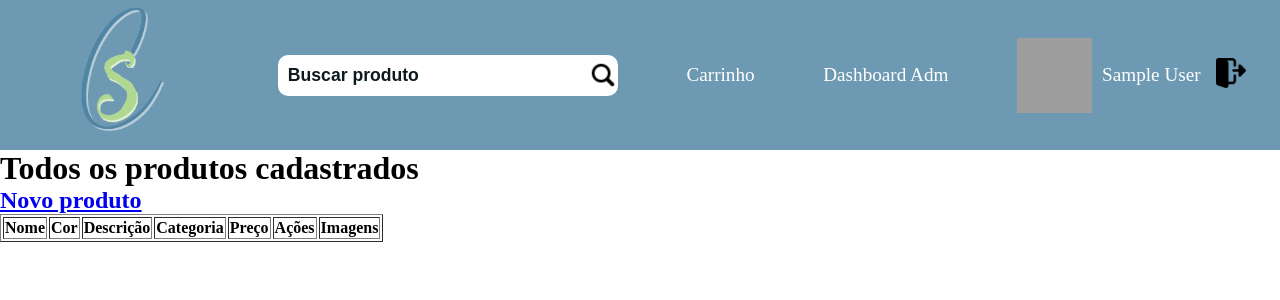
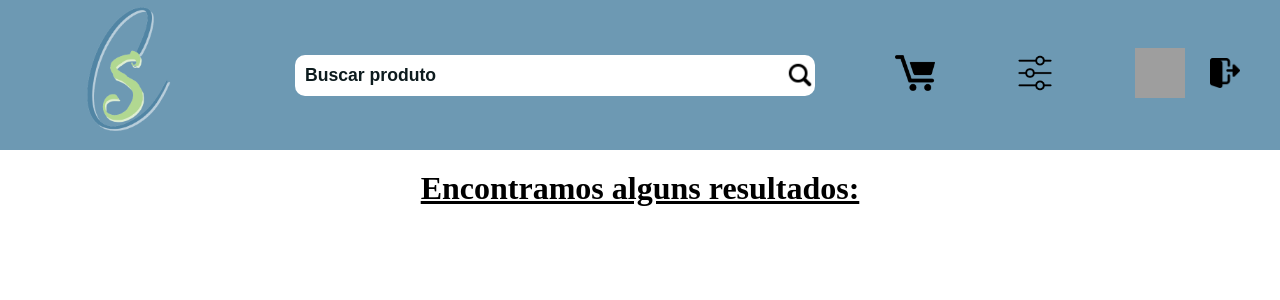
Before and after one commit to CorreaJo/projeto-final-pw2, a PHP site: page /funcionario/produto/buscaProduto.php?busca=1 in a window 1280 px wide. Shown: the top 300 px of the page. Run offline with PHP 8.4, Linux system fonts and the light colour scheme; the visitor is signed in with stand-in values (Sample User, id 1); tables that the repository leaves empty hold one stand-in row (values such as "Sample post"); lists and menus that the app fills with data are empty; grey boxes are pictures that could not be loaded.

Commit message:
Mudanças no css, adição de novos campos do produto

```diff
--- a/components/cabecalho.php
+++ b/components/cabecalho.php
@@ -15,26 +15,22 @@
                 <button><img src="../../../public/imagens/lupa.png" class="lupa" alt=""></button>
             </form>
 
-            <a class="link" href="../../../views/carrinho/carrinho.php">Carrinho</a>
+            <a class="link" href="../../../views/carrinho/carrinho.php"><img class="icone" src="../../../public/imagens/carrinhos-de-compras.png" alt=""></a>
 
             <?php
                 session_start();
                 if(isset($_SESSION["cargo"])){
                     if($_SESSION["cargo"] == "administrador"){
                         ?>
-                            <a class="link" href="../../../views/admin/">Dashboard Adm</a>
+                            <a class="link" href="../../../views/admin/"><img class="icone" src="../../../public/imagens/ajuste-de-contraste.png" alt=""></a>
                         <?php
                     } else if($_SESSION["cargo"] == "gerente") {
                         ?>
-                            <a class="link" href="../../../views/gerente/">Dashboard Gerente</a>
+                            <a class="link" href="../../../views/gerente/"><img class="icone" src="../../../public/imagens/ajuste-de-contraste.png" alt=""></a>
                         <?php
                     } else if($_SESSION["cargo"] == "funcionario"){
                         ?>
-                            <a class="link" href="../../../views/funcionario/">Dashboard Func</a>
-                        <?php
-                    } else if($_SESSION["cargo"] == "cliente"){
-                        ?>
-                            <a class="link" href="../../../views/funcionario/produto/produto.php">Ver Produtos</a>
+                            <a class="link" href="../../../views/funcionario/"><img class="icone" src="../../../public/imagens/ajuste-de-contraste.png" alt=""></a>
                         <?php
                     }
                 }
@@ -42,8 +38,7 @@
                 if(isset($_SESSION["email"])) {
                     ?>
                     <div id="user">
-                        <img src="../<?=$_SESSION["imagem"]?>" alt="" class="imagem">
-                        <a class="link" href="../../../views/usuario/perfilUsuario.php"><?=$_SESSION["nome"]?></a>
+                        <a class="link" href="../../../views/usuario/perfilUsuario.php"><img src="../<?=$_SESSION["imagem"]?>" alt="" class="imagem"></a>
                         <a class="link" href="../../../views/usuario/sairUsuario.php"><img class="sair" src="../../../public/imagens/logout.png" alt=""></a>
                     </div>
                     <?php
--- a/models/produto.php
+++ b/models/produto.php
@@ -1,7 +1,7 @@
 <?php
 
-function NovoProduto($nome, $cor, $desc, $categoria, $preco, $imagem){
-    $insert = "INSERT INTO produto (nome, cor, descricao, categoria, preco, imagem) VALUES ('$nome', '$cor', '$desc', '$categoria', '$preco', '$imagem')";
+function NovoProduto($nome, $cor, $desc, $categoria, $preco, $imagem, $estoque, $tamanho){
+    $insert = "INSERT INTO produto (nome, cor, descricao, categoria, preco, imagem, estoque, tamanho) VALUES ('$nome', '$cor', '$desc', '$categoria', '$preco', '$imagem', '$estoque', '$tamanho')";
     return $insert;
 }
 
@@ -20,7 +20,7 @@ function DeleteProduto($idProduto){
     return $delete;
 }
 
-function AtualizarProduto($nome, $cor, $desc, $categoria, $preco, $imagem, $idProduto){
-    $update = "UPDATE produto SET nome='$nome', cor='$cor', descricao='$desc', categoria='$categoria', preco='$preco', imagem='$imagem' WHERE idProduto='$idProduto'";
+function AtualizarProduto($nome, $cor, $desc, $categoria, $preco, $imagem, $estoque, $tamanho, $idProduto){
+    $update = "UPDATE produto SET nome='$nome', cor='$cor', descricao='$desc', categoria='$categoria', preco='$preco', imagem='$imagem', estoque='$estoque', tamanho='$tamanho' WHERE idProduto='$idProduto'";
     return $update;
 }
--- /dev/null
+++ b/public/css/buscaProduto.css
@@ -0,0 +1,62 @@
+@charset "UTF-8";
+
+#produtos {
+    text-align: center;
+}
+
+.titulo {
+    margin-top: 20px;
+    font-size: 2em;
+    text-decoration: underline;
+    margin-bottom: 25px;
+}
+
+.produtos {
+    display: flex;
+    justify-content: space-around;
+    flex-wrap: wrap;
+}
+
+
+.produto {
+    width: 300px;
+    height: 450px;
+    margin-bottom: 20px;
+    border-radius: 15px;
+    transition: 0.4s;
+}
+
+.produto:hover {
+    box-shadow: 0px 0px 10px black;
+}
+
+.produto h2 {
+    margin-top: -20px;
+    margin-bottom: 15px;
+    font-size: 1.5em;
+}
+
+.produto h3 {
+    font-size: 1.5em;
+    margin-bottom: 25px;
+}
+
+.produto a {
+    color: white;
+    font-weight: 600;
+    font-size: 1.3em;
+    background-color: #0D1B1E;
+    padding: 15px;
+    transition: 0.4s;
+    border-radius: 10px;
+}
+
+.produto a:hover {
+    text-decoration: underline;
+}
+
+.produto img {
+    width: 300px;
+    border-top-left-radius: 15px;
+    border-top-right-radius: 15px;
+}
--- a/public/css/cabecalho.css
+++ b/public/css/cabecalho.css
@@ -29,8 +29,8 @@ nav a {
 }
 
 .imagem {
-    height: 75px;
-    width: 75px;
+    height: 50px;
+    width: 50px;
     margin-right: 10px;
 }
 
@@ -53,7 +53,7 @@ nav a {
 .pesquisar {
     border-radius: 10px;
     padding: 10px;
-    width: 320px;
+    width: 500px;
     border: 0px;
     font-size: 1.1em;
 }
@@ -88,3 +88,7 @@ button {
     padding: 0px;
     cursor: pointer;
 }
+
+.icone {
+    width: 40px;
+}
--- a/script.sql
+++ b/script.sql
@@ -22,6 +22,8 @@ create table if not exists cordshoes.produto (
     categoria varchar(50) NULL DEFAULT NULL,
     imagem varchar(100) NULL DEFAULT NULL,
     preco decimal(9,2) NOT NULL,
+    estoque INT NOT NULL,
+    tamanho INT NOT NULL,
     primary key (idProduto)
 );
 
@@ -29,7 +31,7 @@ create table if not exists cordshoes.usuario (
 	idUsuario INT NOT NULL auto_increment,
     nome varchar(75) NOT NULL,
     endereco varchar(150) NOT NULL,
-    telefone varchar(15) NULL DEFAULT NULL,
+    telefone varchar(20) NULL DEFAULT NULL,
     email varchar(150) NULL DEFAULT NULL,
     cpf varchar(14) NOT NULL,
     sexo varchar(25) NULL default NULL,
--- a/views/carrinho/carrinho.php
+++ b/views/carrinho/carrinho.php
@@ -22,6 +22,12 @@
                 <div class="produtos">
                     <img src="<?=$value["imagem"]?>" alt="">
                     <h2><?=$value["nome"]?></h2>
+                    <h3><?=$value["cor"]?></h3>
+                    <h3><?=$value["qtd"]?></h3>
+                    <h3><?=$value["tamanho"]?></h3>
+                    <div>
+                        <a href="processamentoCarrinho.php?acao=deletar">Deletar</a>
+                    </div>
                 </div>
             <?php
         }
--- a/views/funcionario/index.php
+++ b/views/funcionario/index.php
@@ -47,9 +47,9 @@ if($_SESSION["cargo"] == "funcionario"){
                             ?>
                                 <div class="produto">
                                     <img class="imagem" src="<?=$linha["imagem"]?>" alt="">
-                                    <h2 class="nome"><?=$linha["nome"]?></h2>
+                                    <a href="produto/produto.php?idProduto=<?=$linha["idProduto"]?>"><h2 class="nome"><?=$linha["nome"]?></h2></a>
                                     <h2 class="categoria"><?=$linha["categoria"]?></h2>
-                                    <p class="estoque etq">5</p><!-- <p><?=$linha["estoque"]?></p> -->
+                                    <p class="estoque etq"><?=$linha["estoque"]?></p>
                                     <h3 class="preco prc">R$<?=$preco?></h3>
                                     <div class="acoes">
                                         <div class="botao"><a href="produto/deletarProduto.php?idProduto=<?=$linha["idProduto"]?>">Deletar</a></div>
--- a/views/funcionario/produto/buscaProduto.php
+++ b/views/funcionario/produto/buscaProduto.php
@@ -7,7 +7,7 @@ $busca = $_GET["busca"];
 $con = conexao();
 
 $selectProduto = "SELECT * FROM produto WHERE nome like'%$busca%'";
-$resulProduto = mysqli_query($con, $selectProduto);
+$query = mysqli_query($con, $selectProduto);
 
 ?>
 
@@ -19,49 +19,29 @@ $resulProduto = mysqli_query($con, $selectProduto);
     <meta name="viewport" content="width=device-width, initial-scale=1.0">
     <title>Todos os Produtos</title>
     <link rel="stylesheet" href="../../../public/css/cabecalho.css">
+    <link rel="stylesheet" href="../../../public/css/buscaProduto.css">
 </head>
 <body>
     <?php require "../../../components/cabecalho.php"?>
-    <h1>Todos os produtos cadastrados</h1>
-
-    <h2><a href="produto/novoProduto.php">Novo produto</a></h2>
-
-    <table border="1">
-        <th>Nome</th>
-        <th>Cor</th>
-        <th>Descrição</th>
-        <th>Categoria</th>
-        <th>Preço</th>
-        <th>Ações</th>
-        <th>Imagens</th>
-            <?php
-                while($linha = mysqli_fetch_assoc($resulProduto)){
-                    ?>
-                    <tr>
-                        <td><a style="color: black;" href="produto.php?idProduto=<?=$linha["idProduto"]?>"><?=$linha["nome"]?></a></td>
-                        <td><?=$linha["cor"]?></td>
-                        <td><?=$linha["descricao"]?></td>
-                        <td><?=$linha["categoria"]?></td>
-                        <td><?=$linha["preco"]?></td>
-                        <td>
-                            <a style="color: black;" href="produto/deletarProduto.php?idProduto=<?=$linha["idProduto"]?>">Deletar</a>
-                            <a href="produto/updateFromProduto.php?idProduto=<?=$linha["idProduto"]?>">Atualizar</a>
-                        </td>
-                        <td>
+    <div id="produtos">
+            <h2 class="titulo">Encontramos alguns resultados:</h2>
+            <div class="produtos">
+                <?php
+                    while($produto = mysqli_fetch_assoc($query)){
+                        $preco = number_format($produto["preco"], 2, ',', '.');
+                        ?>
+                            <div class="produto">
+                                <img src="<?=$produto["imagem"]?>" alt="">
+                                <div>
+                                    <h2><?=$produto["nome"]?></h2>
+                                    <h3>R$<?=$preco?></h3>
+                                    <a href="produto.php?idProduto=<?=$produto["idProduto"]?>">Ver Produto </a>
+                                </div>
+                            </div>
                         <?php
-                        $inner = "SELECT caminho from produto po INNER JOIN imagens img ON po.idProduto = img.idProduto WHERE img.idProduto=".$linha["idProduto"];
-                        $innerResul = mysqli_query($con, $inner);
-                        while($imagem = mysqli_fetch_assoc($innerResul)){
-                            ?>
-                            <img src="<?=$imagem["caminho"]?>" alt="">
-                            <?php
-                        }
-                        ?>
-                        </td>
-                    </tr>
-                    <?php
-                }
-            ?>
-    </table>
+                    }
+                ?>
+            </div>
+        </div>
 </body>
 </html>
--- a/views/funcionario/produto/insertProduto.php
+++ b/views/funcionario/produto/insertProduto.php
@@ -9,6 +9,8 @@ $cor = $_POST["cor"];
 $desc = $_POST["descricao"];
 $categoria = $_POST["categoria"];
 $preco = $_POST["preco"];
+$estoque = $_POST["estoque"];
+$tamanho = $_POST["tamanho"];
 $imagem = $_FILES["principal"];
 $imagens = array_filter($_FILES['imagem']);
 
@@ -23,7 +25,7 @@ if($imagem['name'] != ""){
 }
 
 $con = conexao();
-$insert = NovoProduto($nome, $cor, $desc, $categoria, $preco, $to);
+$insert = NovoProduto($nome, $cor, $desc, $categoria, $preco, $to, $estoque, $tamanho);
 
 
 $queryProduto = mysqli_query($con, $insert);
```
Also changed, not shown: public/css/index.css (+1 -53 lines), views/carrinho/processamentoCarrinho.php (+8 -3 lines), views/funcionario/produto/novoProduto.php (+15 -4 lines), views/funcionario/produto/produto.php (+34 -2 lines), public/imagens/ajuste-de-contraste.png (added), public/imagens/carrinhos-de-compras.png (added).
